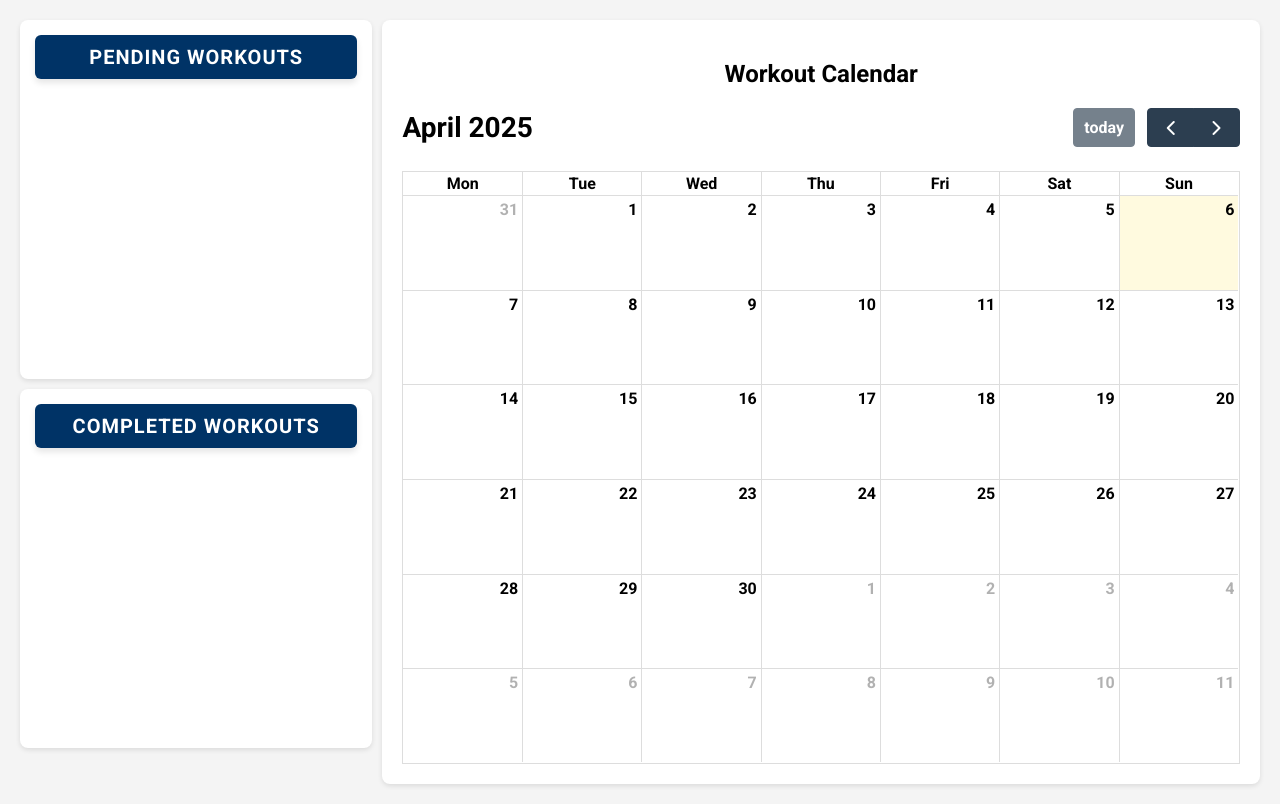
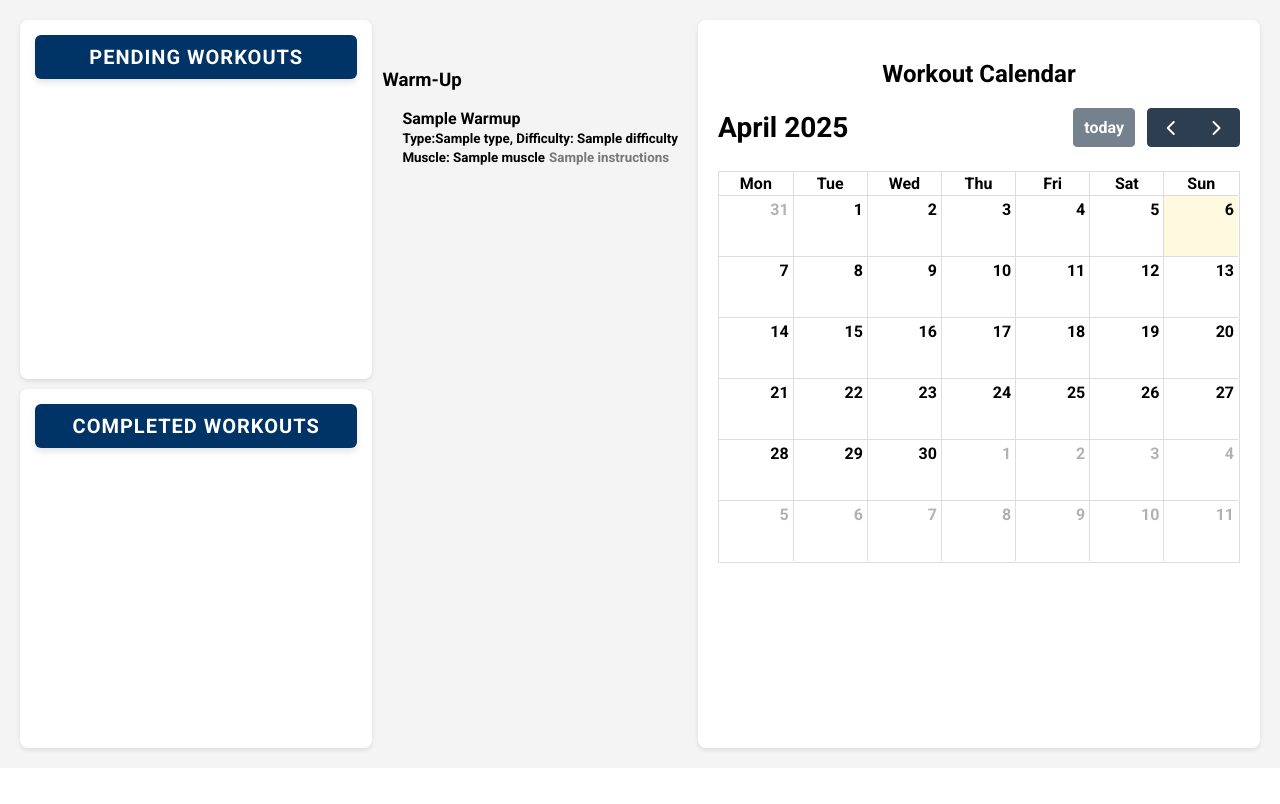
Before and after one commit to UCCS-SP25-CS4300-CS5300-1/Group-6-spring-2025, a Django app: template Project/home/templates/calendar.html in a window 1280 px wide. Shown: the part 78-882 px from the top of the page. After the commit the page ends 832 px from the top, so only its background shows below. Run offline with Django 4.2, Linux system fonts and the light colour scheme; the template is opened without the code that fills it: most values are stand-ins (such as "Sample title", 1, 10 or a date in 2020); data that the repository does not hold is empty; some libraries are stand-ins or nearby versions.

Commit message:
Added what was previously in old branch to be current with working branch

```diff
--- a/Project/home/templates/calendar.html
+++ b/Project/home/templates/calendar.html
@@ -265,6 +265,26 @@
             </div>
           </div>
 
+
+        <!--Warm up container subsection-->
+          <div class="warmup-section" style="margin-top: 30px;">
+            <h3>Warm-Up</h3>
+            {% if warm_ups %}
+                <ul style="padding-left: 20px;">
+                    {% for warmup in warm_ups %}
+                        <div class="warmup-item" style="margin-bottom: 15px;">
+                            <strong>{{ warmup.name|title }}</strong><br>
+                            <small>Type:{{ warmup.type }}, Difficulty: {{warmup.difficulty}}</small><br>
+                            <small>Muscle: {{ warmup.muscle }}</small>
+                            <small style="color: #777">{{ warmup.instructions }}</small>
+                        </div>
+                    {% endfor %}
+                </ul>
+            {% else %}
+                <p>No warm-up exercises available.</p>
+            {% endif %}
+        </div>
+
         <!-- Calendar Section -->
         <div class="main-section">
             <h2>Workout Calendar</h2>
```
Also changed, not shown: Project/home/views.py (+17 -0 lines).
